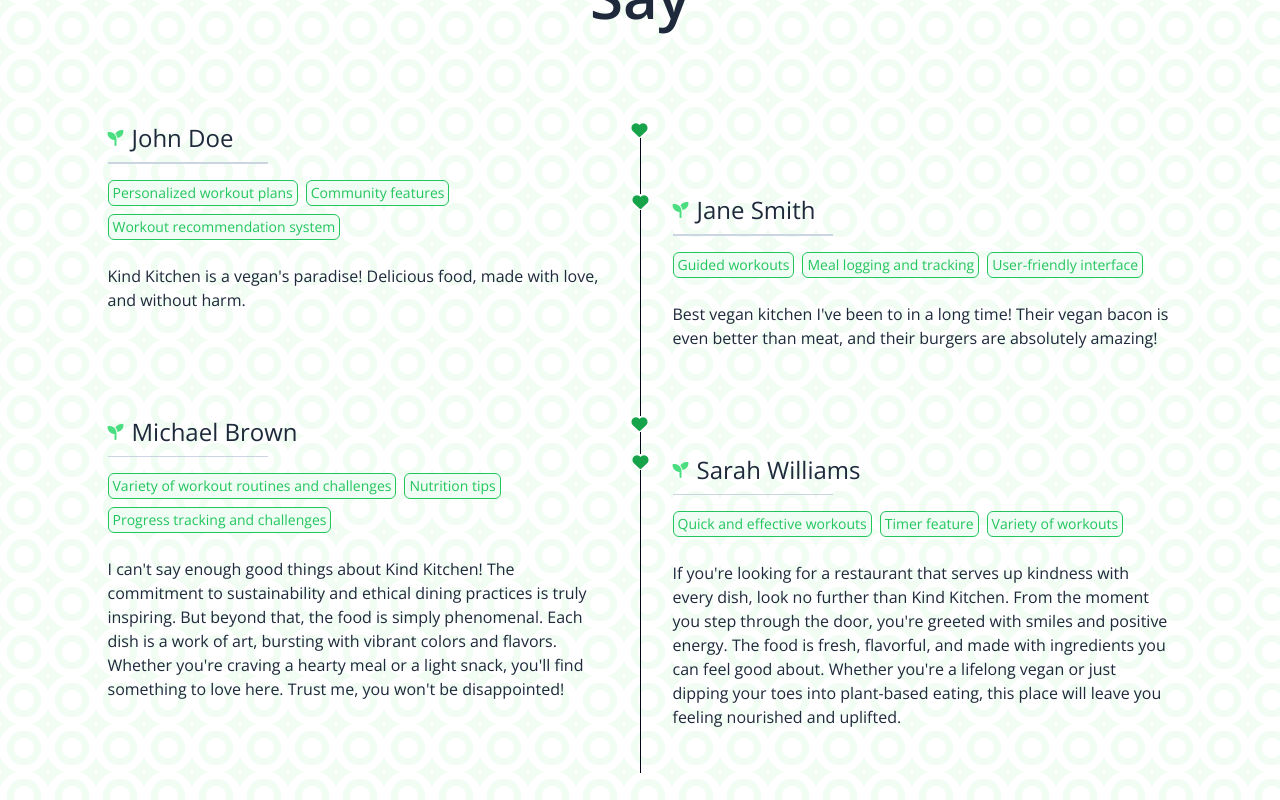
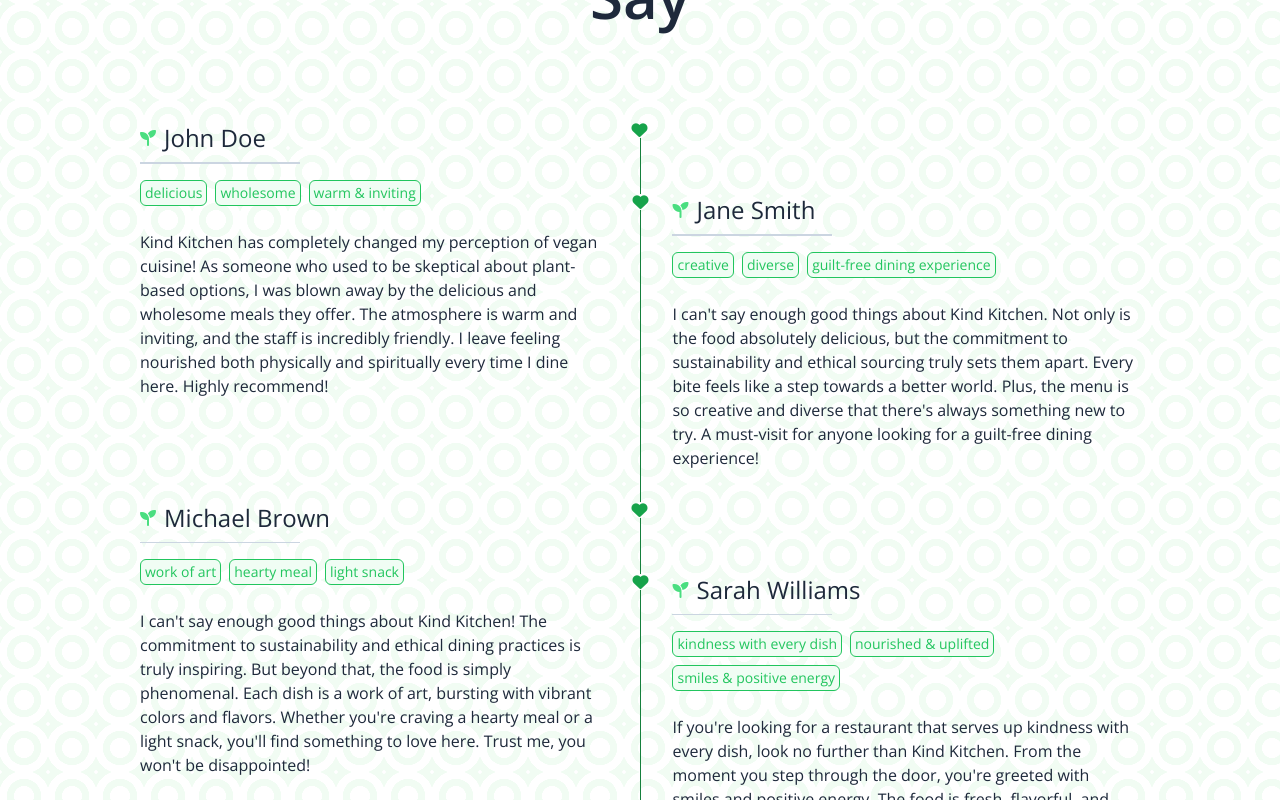
Before and after one commit to ProfoundlyParker/kind-kitchen, a SvelteKit app: page / in a window 1280 px wide. Shown: the part 1820-2620 px from the top of the page. Built offline with nearby package versions, Linux system fonts and the light colour scheme.

Commit message:
Changed review content and stylings

```diff
--- a/src/components/Reviews.svelte
+++ b/src/components/Reviews.svelte
@@ -9,65 +9,65 @@
   let reviewsList = [
         {
             name: "John Doe",
-            review: "Kind Kitchen is a vegan's paradise! Delicious food, made with love, and without harm.",
+            review: "Kind Kitchen has completely changed my perception of vegan cuisine! As someone who used to be skeptical about plant-based options, I was blown away by the delicious and wholesome meals they offer. The atmosphere is warm and inviting, and the staff is incredibly friendly. I leave feeling nourished both physically and spiritually every time I dine here. Highly recommend!",
             features: [
-                "Personalized workout plans",
-                "Community features",
-                "Workout recommendation system",
+                "delicious",
+                "wholesome",
+                "warm & inviting",
             ],
         },
         {
             name: "Jane Smith",
-            review: "Best vegan kitchen I've been to in a long time! Their vegan bacon is even better than meat, and their burgers are absolutely amazing!",
+            review: "I can't say enough good things about Kind Kitchen. Not only is the food absolutely delicious, but the commitment to sustainability and ethical sourcing truly sets them apart. Every bite feels like a step towards a better world. Plus, the menu is so creative and diverse that there's always something new to try. A must-visit for anyone looking for a guilt-free dining experience!",
             features: [
-                "Guided workouts",
-                "Meal logging and tracking",
-                "User-friendly interface",
+                "creative",
+                "diverse",
+                "guilt-free dining experience",
             ],
         },
         {
             name: "Michael Brown",
             review: "I can't say enough good things about Kind Kitchen! The commitment to sustainability and ethical dining practices is truly inspiring. But beyond that, the food is simply phenomenal. Each dish is a work of art, bursting with vibrant colors and flavors. Whether you're craving a hearty meal or a light snack, you'll find something to love here. Trust me, you won't be disappointed!",
             features: [
-                "Variety of workout routines and challenges",
-                "Nutrition tips",
-                "Progress tracking and challenges",
+                "work of art",
+                "hearty meal",
+                "light snack",
             ],
         },
         {
             name: "Sarah Williams",
             review: "If you're looking for a restaurant that serves up kindness with every dish, look no further than Kind Kitchen. From the moment you step through the door, you're greeted with smiles and positive energy. The food is fresh, flavorful, and made with ingredients you can feel good about. Whether you're a lifelong vegan or just dipping your toes into plant-based eating, this place will leave you feeling nourished and uplifted.",
             features: [
-                "Quick and effective workouts",
-                "Timer feature",
-                "Variety of workouts",
+                "kindness with every dish",
+                "nourished & uplifted",
+                "smiles & positive energy",
             ],
         },
         {
             name: "David Lee",
             review: "Kind Kitchen is my happy place! The food is absolutely divine, with every dish bursting with fresh flavors and wholesome ingredients. But what really keeps me coming back is the atmosphere of love and positivity that fills the space. Whether you're stopping in for a quick bite or settling in for a leisurely meal, you'll leave feeling nourished in body and spirit. Do yourself a favor and pay a visit to Kind Kitchen – your taste buds (and the planet) will thank you!",
             features: [
-                "Advanced workout programs",
-                "Customization options",
-                "Detailed data analysis",
+                "happy place",
+                "divine",
+                "atmosphere of love & positivity",
             ],
         },
         {
             name: "Ashley Johnson",
             review: "If you're searching for a place where you can indulge guilt-free, look no further than Kind Kitchen. Their commitment to using ethically sourced ingredients shines through in every dish. The flavors are so vibrant and satisfying, you won't even miss meat! Plus, the friendly staff make you feel like family from the moment you walk in. A must-visit for vegans and non-vegans alike!",
             features: [
-                "Supportive community",
-                "Social features",
-                "Encouraging environment",
+                "friendly staff",
+                "indulge guilt-free",
+                "vibrant & satisfying flavors",
             ],
         },
         {
             name: "Mark Robinson",
             review: "I stumbled upon Kind Kitchen by chance and I'm so glad I did! This restaurant is a shining example of how vegan food can be both healthy and indulgent. Each dish bursts with flavor and creativity, and you can taste the love and compassion that goes into every bite. The ambiance is so inviting, making it the perfect spot for a wholesome meal with friends or family.",
             features: [
-                "Focus on healthy habits",
-                "Nutritional guidance",
-                "Positive lifestyle impact",
+                "healthy and indulgent",
+                "bursts with flavor & creativity",
+                "love & compassion in every bite",
             ],
         },
     ];
@@ -84,14 +84,14 @@
                 See What Our <span class="text-green-400">Kind Eaters</span> Have To Say
             </h3>
         </div>
-        <div class="flex flex-col md:flex-row gap-8 w-fit mx-auto">
-            <div class="flex flex-col gap-8">
+        <div class="flex flex-col md:flex-row gap-8 w-full max-w-[1000px] mx-auto">
+            <div class="flex flex-col w-full md:w-1/2 gap-8">
                 {#each lim ? reviewsList.slice(0, 4) : reviewsList as reviewItem, index}
                     <ReviewCard {reviewItem} left={true} {index} />
                 {/each}
             </div>
-            <div class="w-[1px] bg-slate-950 hidden md:flex"></div>
-            <div class="flex flex-col gap-8">
+            <div class="w-[1px] bg-green-700 hidden md:flex"></div>
+            <div class="flex flex-col gap-8 w-full md:w-1/2">
                 {#each lim ? reviewsList.slice(0, 4) : reviewsList as reviewItem, index}
                     <ReviewCard {reviewItem} {index} />
                 {/each}
```
